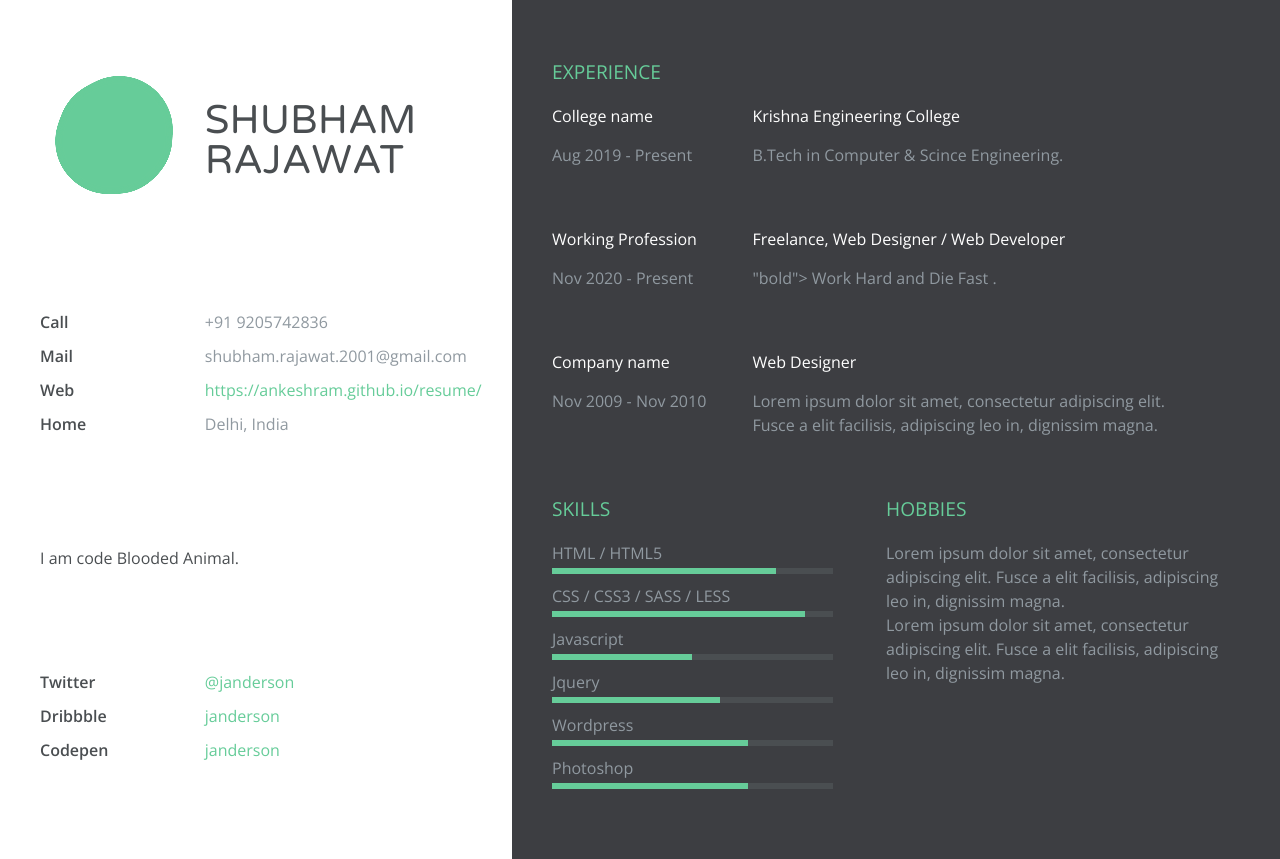
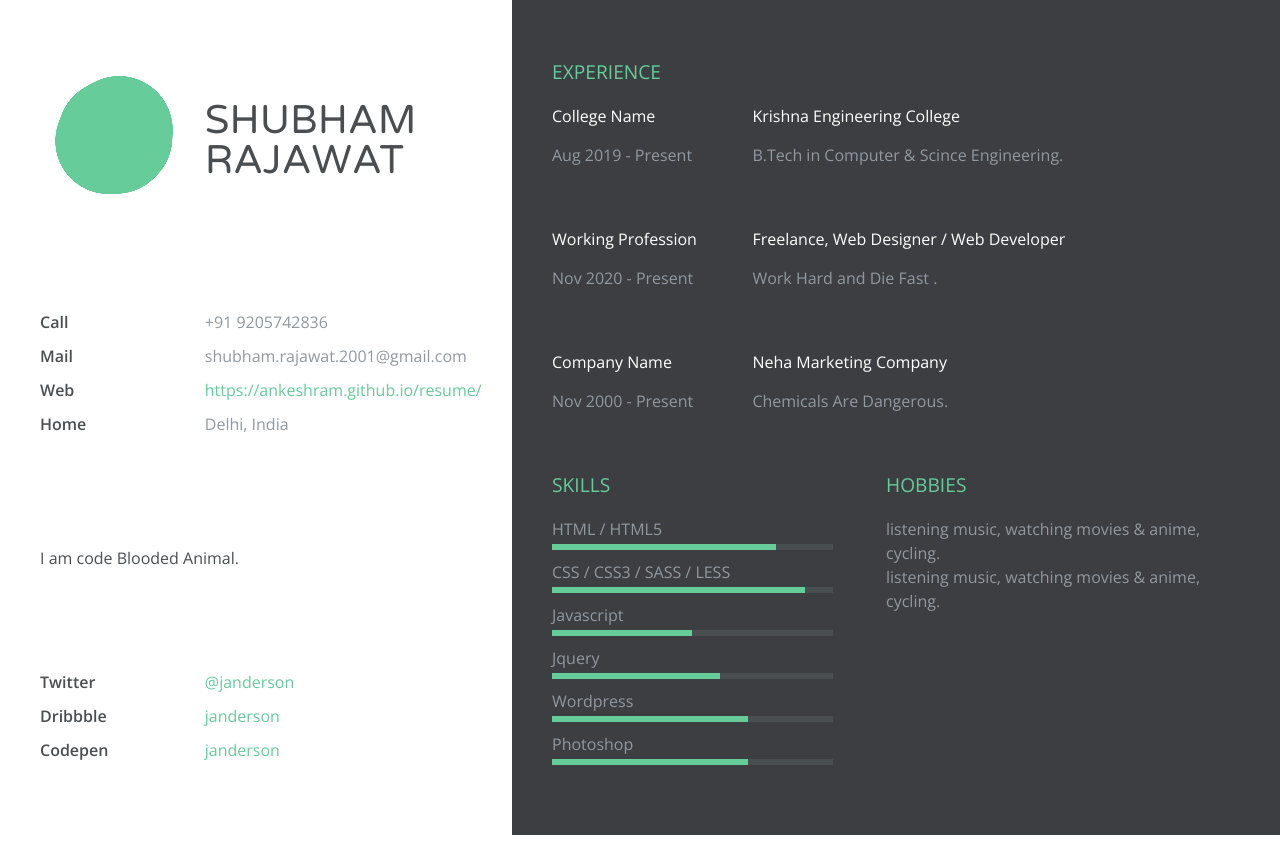
Before and after one commit to Ankeshram/resume, a plain HTML site: page index.html in a window 1280 px wide. After the commit the page ends 835 px from the top, so only its background shows below. Drawn offline with nearby package versions, Linux system fonts and the light colour scheme.

Commit message:
Update index.html

```diff
--- a/index.html
+++ b/index.html
@@ -89,7 +89,7 @@
 
       <div class="experience-wrapper">
       	<div class="company-wrapper clearfix">
-      		<div class="experience-title">College name</div> <!-- NAME OF THE COllege you WORK WITH  -->
+      		<div class="experience-title">College Name</div> <!-- NAME OF THE COllege you WORK WITH  -->
           <div class="time">Aug 2019 - Present</div> <!-- THE TIME YOU WORK WITH THE COllege  -->
       	</div>
 
@@ -108,19 +108,19 @@
          <div class="job-wrapper clearfix">
         	<div class="experience-title">Freelance, Web Designer / Web Developer</div> <!-- JOB TITLE  -->
           <div class="company-description">
-          	<p> "bold"> Work Hard and Die Fast .</p>  <!-- JOB DESCRIPTION  -->
+          	<p> Work Hard and Die Fast .</p>  <!-- JOB DESCRIPTION  -->
           </div>
         </div>
 
         <div class="company-wrapper clearfix">
-      		<div class="experience-title">Company name</div> <!-- NAME OF THE COMPANY YOUWORK WITH  -->
-          <div class="time">Nov 2009 - Nov 2010</div> <!-- THE TIME YOU WORK WITH THE COMPANY  -->
+      		<div class="experience-title">Company Name</div> <!-- NAME OF THE COMPANY YOUWORK WITH  -->
+          <div class="time">Nov 2000 - Present </div> <!-- THE TIME YOU WORK WITH THE COMPANY  -->
       	</div>
 
          <div class="job-wrapper clearfix">
-        	<div class="experience-title">Web Designer </div> <!-- JOB TITLE  -->
+        	<div class="experience-title">Neha Marketing Company </div> <!-- JOB TITLE  -->
           <div class="company-description">
-          	<p>Lorem ipsum dolor sit amet, consectetur adipiscing elit. Fusce a elit facilisis, adipiscing leo in, dignissim magna.</p>   <!-- JOB DESCRIPTION  -->
+          	<p> Chemicals Are Dangerous.</p>   <!-- JOB DESCRIPTION  -->
           </div>
         </div>
 
@@ -142,9 +142,9 @@
 
       <div class="section-wrapper clearfix">
         <h3 class="section-title">Hobbies</h3>  <!-- DESCRIPTION OF YOUR HOBBIES -->
-        <p>Lorem ipsum dolor sit amet, consectetur adipiscing elit. Fusce a elit facilisis, adipiscing leo in, dignissim magna.</p>
+        <p> listening music, watching movies & anime, cycling.</p>
 
-        <p>Lorem ipsum dolor sit amet, consectetur adipiscing elit. Fusce a elit facilisis, adipiscing leo in, dignissim magna.</p>
+        <p> listening music, watching movies & anime, cycling.</p>
       </div>
 
   	</div>
```
